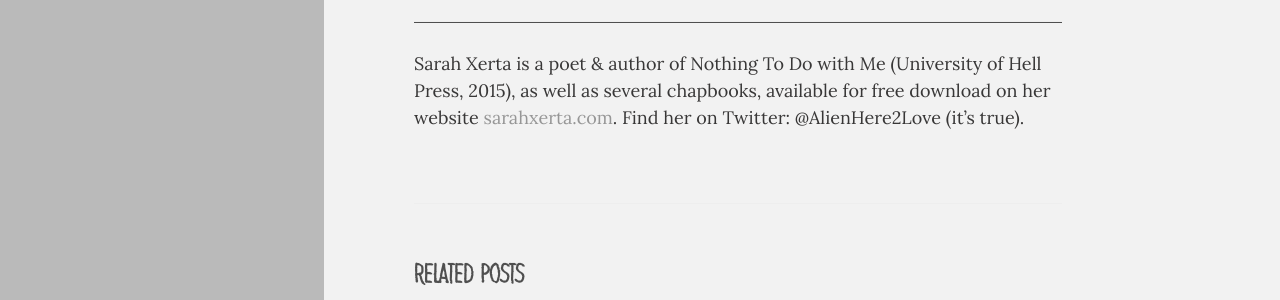
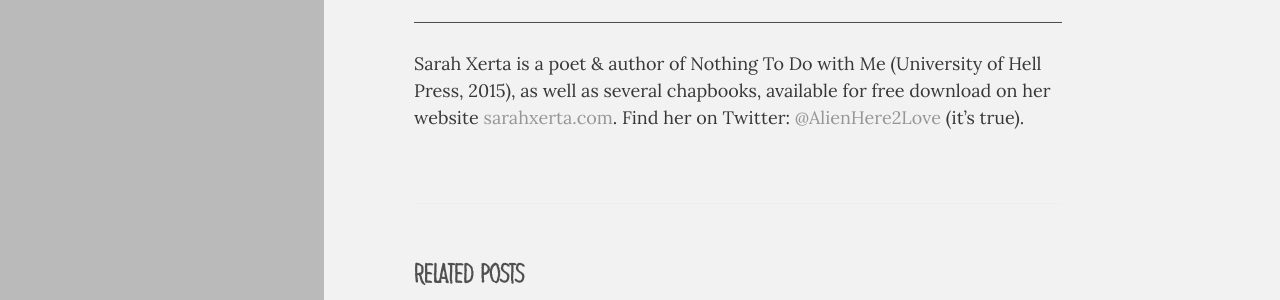
Before and after one commit to inferiorplanets/inferiorplanets.github.io, a Jekyll site: the page built from _posts/2016-02-10-xerta.md, in a window 1280 px wide and 900 px high, scrolled down 641 px. Shown: the part 296-596 px from the top of the window. Built offline with Jekyll 4.4.1, drawn with Linux system fonts in a browser that asks for light colours; some web fonts are replaced; part of the change alters nothing that is shown.

```diff
--- a/_posts/2016-02-10-xerta.md
+++ b/_posts/2016-02-10-xerta.md
@@ -38,4 +38,4 @@ like a flame against the dark that keeps you.
 
 ___
 
-Sarah Xerta is a poet & author of Nothing To Do with Me (University of Hell Press, 2015), as well as several chapbooks, available for free download on her website [sarahxerta.com](http://sarahxerta.com). Find her on Twitter: @AlienHere2Love (it's true).
+Sarah Xerta is a poet & author of Nothing To Do with Me (University of Hell Press, 2015), as well as several chapbooks, available for free download on her website [sarahxerta.com](http://sarahxerta.com). Find her on Twitter: [@AlienHere2Love](https://twitter.com/AlienHere2Love) (it's true).
```
